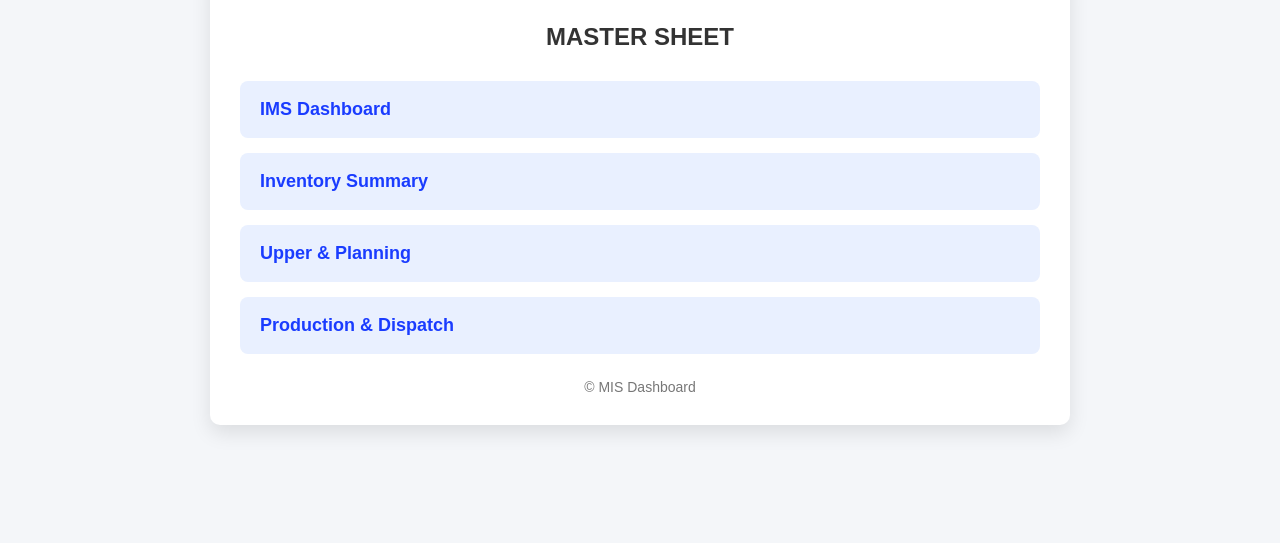
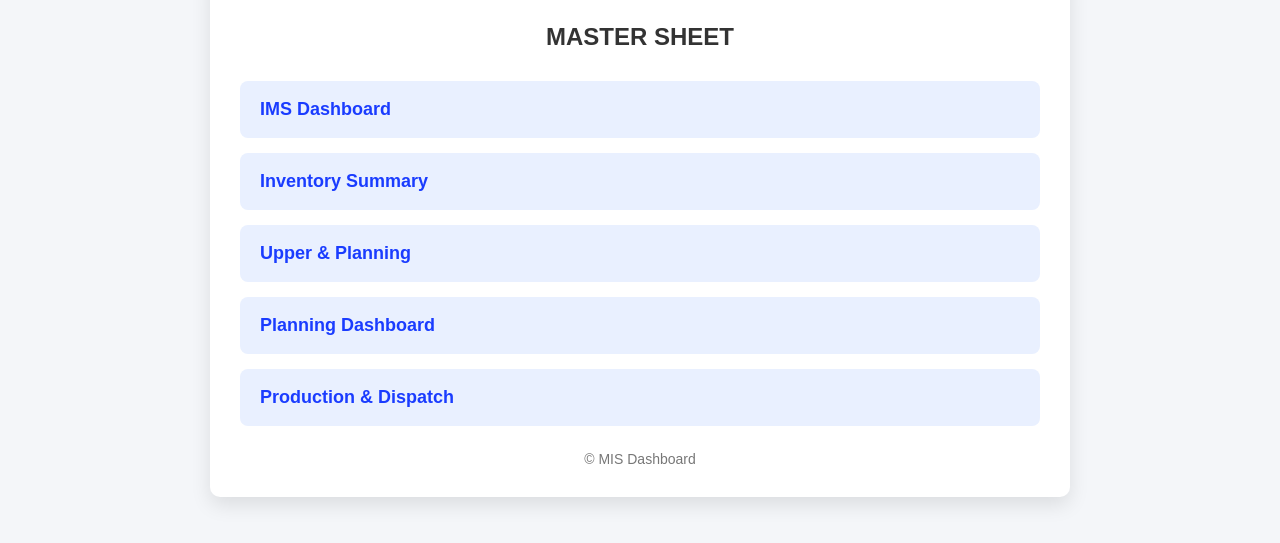
Before and after one commit to misexecutivealdas-stack/Master-Sheet-Dashboard, a plain HTML site: page index.html in a window 1280 px wide. Shown: the part 87-630 px from the top of the page. Drawn offline with Linux system fonts and the light colour scheme.

Commit message:
Add files via upload

```diff
--- a/index.html
+++ b/index.html
@@ -93,6 +93,12 @@
         </a>
 
         <a class="link-card"
+            href="https://lookerstudio.google.com/reporting/504ffca0-3a65-4b87-9f9b-5890edd5adf4"
+            target="_blank">
+            Planning Dashboard
+        </a>
+
+        <a class="link-card"
             href="https://docs.google.com/spreadsheets/d/1bBtDF-aGtcc1NSGkTMa3ErLWijbtT4J17Fe-YzudSgw/edit?gid=1631044919#gid=1631044919"
             target="_blank">
             Production & Dispatch
```
